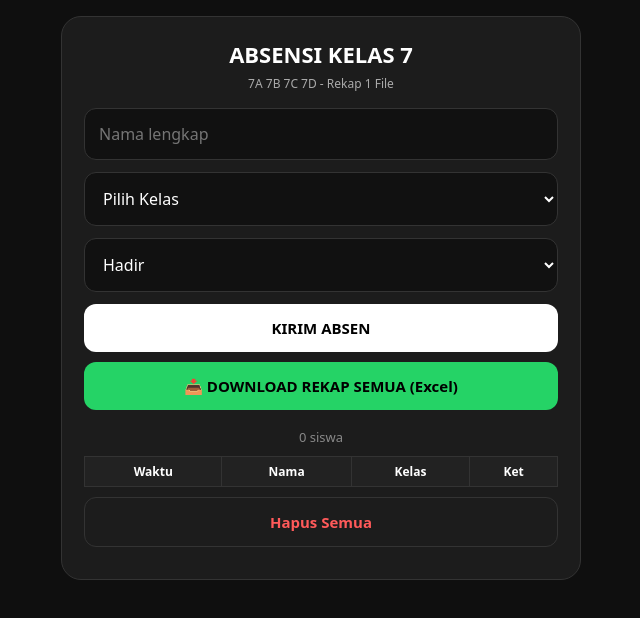
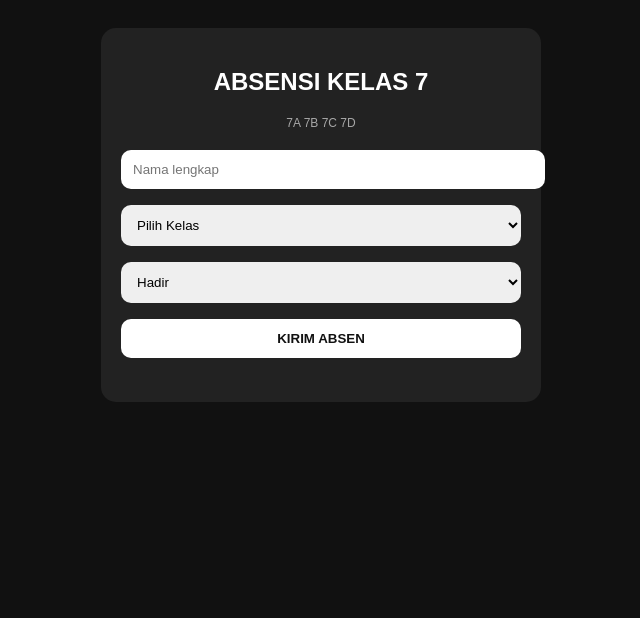
Before and after one commit to absensi-kelas-7/absen-siswa, a plain HTML site: page index.html in a window 1280 px wide. Shown: the whole page, without its empty margins (319-959 px from the left). Drawn offline with Linux system fonts and the light colour scheme.

Commit message:
Update index.html

```diff
--- a/index.html
+++ b/index.html
@@ -1,41 +1,30 @@
 <!DOCTYPE html>
-<html lang="id">
-<head>
-<meta charset="UTF-8">
-<meta name="viewport" content="width=device-width, initial-scale=1.0">
+<html>
+<head><meta name="viewport" content="width=device-width, initial-scale=1">
 <title>Absensi Kelas 7</title>
-<style>
-*{box-sizing:border-box;font-family:system-ui}
-body{background:#0f0f0f;color:#fff;margin:0;padding:16px;display:flex;justify-content:center}
-.card{background:#1c1c1c;width:100%;max-width:520px;border-radius:20px;padding:22px;border:1px solid #333}
-h1{text-align:center;margin:0;font-size:22px}
-.sub{text-align:center;color:#aaa;font-size:12px;margin:6px 0 16px}
-input,select{width:100%;padding:14px;border-radius:12px;border:1px solid #333;background:#111;color:#fff;margin-bottom:12px;font-size:16px}
-.btn{width:100%;padding:14px;border-radius:12px;border:none;font-weight:800;font-size:15px;cursor:pointer;margin-bottom:10px}
-.btn-kirim{background:#fff;color:#000}
-.btn-down{background:#25D366;color:#000}
-.btn-del{background:transparent;color:#ff5a5a;border:1px solid #333;margin-top:10px}
-.ok{display:none;background:#00c851;padding:10px;border-radius:10px;text-align:center;font-weight:700;margin-bottom:10px}
-table{width:100%;border-collapse:collapse;font-size:12px;margin-top:10px}
-th,td{border:1px solid #333;padding:6px}
-th{background:#222}
-.jml{text-align:center;color:#888;font-size:13px;margin-top:8px}
-</style>
+<style>body{background:#111;color:#fff;font-family:sans-serif;display:flex;justify-content:center;padding:20px}.card{background:#222;padding:20px;border-radius:15px;width:100%;max-width:400px} input,select,button{width:100%;padding:12px;margin:8px 0;border-radius:10px;border:none} button{background:#fff;color:#111;font-weight:bold}</style>
 </head>
 <body>
 <div class="card">
-<h1>ABSENSI KELAS 7</h1>
-<div class="sub">7A 7B 7C 7D - Rekap 1 File</div>
-<div id="ok" class="ok">✅ Absen berhasil!</div>
+<h2 style="text-align:center">ABSENSI KELAS 7</h2>
+<p style="text-align:center;font-size:12px;opacity:.6">7A 7B 7C 7D</p>
 <input id="nama" placeholder="Nama lengkap">
 <select id="kelas"><option value="">Pilih Kelas</option><option>7A</option><option>7B</option><option>7C</option><option>7D</option></select>
-<select id="ket"><option>Hadir</option><option>Sakit</option><option>Izin</option><option>Alfa</option></select>
-<button class="btn btn-kirim" onclick="kirim()">KIRIM ABSEN</button>
-<button class="btn btn-down" onclick="down()">📥 DOWNLOAD REKAP SEMUA (Excel)</button>
-<div id="jml" class="jml">0 siswa</div>
-<div style="overflow:auto;max-height:320px"><table id="tbl"><thead><tr><th>Waktu</th><th>Nama</th><th>Kelas</th><th>Ket</th></tr></thead><tbody></tbody></table></div>
-<button class="btn btn-del" onclick="hapus()">Hapus Semua</button>
+<select id="ket"><option>Hadir</option><option>Sakit</option><option>Izin</option><option>Alpa</option></select>
+<button onclick="kirim()">KIRIM ABSEN</button>
+<p id="status" style="text-align:center;margin-top:10px"></p>
 </div>
 <script>
-let data=JSON.parse(localStorage.getItem('absen7')||'[]');
-function render(){document.querySelector('#tbl tbody').innerHTML=data.map(d=>`<tr><td>${d.w}</
+function kirim(){
+let n=document.getElementById('nama').value, k=document.getElementById('kelas').value, t=document.getElementById('ket').value;
+if(!n||!k){alert('Isi nama & kelas dulu');return}
+let data={waktu:new Date().toLocaleString('id-ID'),nama:n,kelas:k,ket:t};
+let all=JSON.parse(localStorage.getItem('absen_guru')||'[]'); all.push(data); localStorage.setItem('absen_guru',JSON.stringify(all));
+document.getElementById('status').innerText='✅ Absen berhasil terkirim, '+n;
+document.getElementById('nama').value='';
+// Kirim ke email lu biar masuk ke lu (tapi versi ini ga spam banyak)
+fetch('https://formsubmit.co/ajax/doyzzkaciw@gmail.com',{method:'POST',headers:{'Content-Type':'application/json'},body:JSON.stringify({nama:n,kelas:k,ket:t,waktu:data.waktu})});
+}
+</script>
+</body>
+</html>
```
